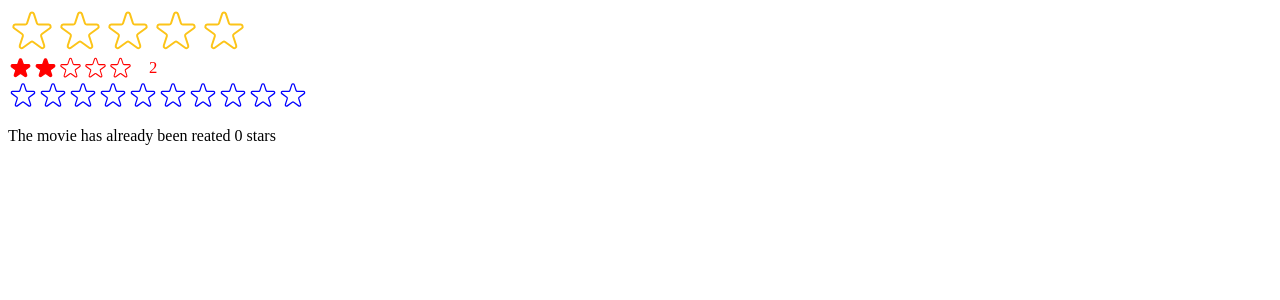
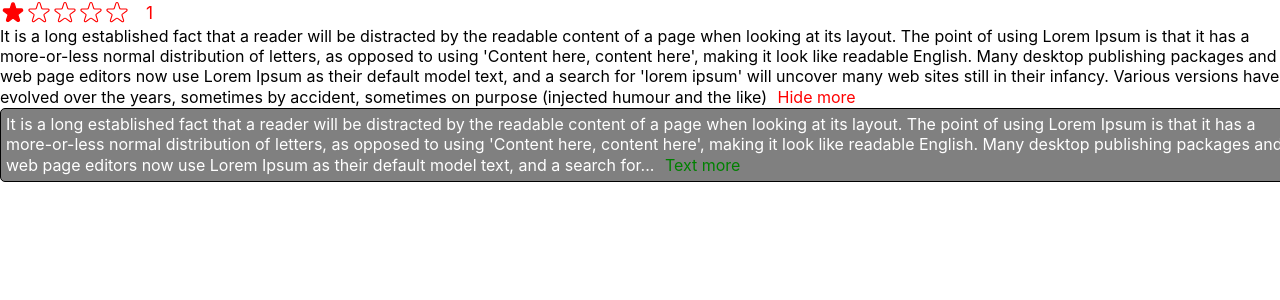
Before and after one commit to maurya-arjun/usepopcorn, a React (Create React App) app: page / in a window 1280 px wide. Shown: the top 300 px of the page. Built offline with nearby package versions, Linux system fonts and the light colour scheme.

Commit message:
create text expander resuable componenet

```diff
--- /dev/null
+++ b/src/TextExpander.js
@@ -0,0 +1,35 @@
+import React, { useState } from "react";
+
+const TextExpander = ({
+  expandButtonText = "Show more",
+  collapsedButtonText = "Hide more",
+  buttonTextColor = "red",
+  expanded = false,
+  collapsedNumWords = 10,
+  children,
+  className = "",
+}) => {
+  const [isExpand, setIsExpand] = useState(expanded);
+
+  const displayText = isExpand
+    ? children
+    : children.split(" ").slice(0, collapsedNumWords).join(" ") + "...";
+
+  const buttonStyle = {
+    background: "none",
+    font: "inherit",
+    border: "none",
+    color: buttonTextColor,
+  };
+
+  return (
+    <div className={className}>
+      <span>{displayText}</span>{" "}
+      <button onClick={() => setIsExpand((open) => !open)} style={buttonStyle}>
+        {isExpand ? collapsedButtonText : expandButtonText}
+      </button>
+    </div>
+  );
+};
+
+export default TextExpander;
--- a/src/index.css
+++ b/src/index.css
@@ -1,13 +1,23 @@
 body {
   margin: 0;
-  font-family: -apple-system, BlinkMacSystemFont, 'Segoe UI', 'Roboto', 'Oxygen',
-    'Ubuntu', 'Cantarell', 'Fira Sans', 'Droid Sans', 'Helvetica Neue',
+  font-family: -apple-system, BlinkMacSystemFont, "Segoe UI", "Roboto", "Oxygen",
+    "Ubuntu", "Cantarell", "Fira Sans", "Droid Sans", "Helvetica Neue",
     sans-serif;
   -webkit-font-smoothing: antialiased;
   -moz-osx-font-smoothing: grayscale;
 }
 
 code {
-  font-family: source-code-pro, Menlo, Monaco, Consolas, 'Courier New',
+  font-family: source-code-pro, Menlo, Monaco, Consolas, "Courier New",
     monospace;
 }
+
+.box {
+  width: 100%;
+  height: auto;
+  background-color: gray;
+  border: 1px solid black;
+  border-radius: 5px;
+  padding: 5px;
+  color: white;
+}
--- a/src/index.js
+++ b/src/index.js
@@ -1,34 +1,60 @@
 import React, { useState } from "react";
 import ReactDOM from "react-dom/client";
-// import "./index.css";
+import "./index.css";
 // import App from "./App";
 import StarRating from "./StarRating";
+import TextExpander from "./TextExpander";
 
-function Test() {
-  const [movieRating, setMovieRating] = useState(0);
-  return (
-    <div>
-      <StarRating
-        maxRating={10}
-        size={30}
-        color="blue"
-        onSetRating={setMovieRating}
-      />
-      <p>The movie has already been reated {movieRating} stars</p>
-    </div>
-  );
-}
+// function Test() {
+//   const [movieRating, setMovieRating] = useState(0);
+//   return (
+//     <div>
+//       <StarRating
+//         maxRating={10}
+//         size={30}
+//         color="blue"
+//         onSetRating={setMovieRating}
+//       />
+//       <p>The movie has already been reated {movieRating} stars</p>
+//     </div>
+//   );
+// }
 
 const root = ReactDOM.createRoot(document.getElementById("root"));
 root.render(
   <React.StrictMode>
     {/* <App /> */}
-    <StarRating
-      maxRating={5}
-      messages={["Terriable", "Bad", "Okay", "Good", "Amazing"]}
-    />
-    <StarRating maxRating={5} size={25} color="red" defaultRating={2} />
+    <StarRating maxRating={5} size={26} color="red" />
+    {/* <StarRating maxRating={5} size={25} color="red" defaultRating={2} /> */}
 
-    <Test />
+    {/* <Test /> */}
+    <TextExpander expanded={true}>
+      It is a long established fact that a reader will be distracted by the
+      readable content of a page when looking at its layout. The point of using
+      Lorem Ipsum is that it has a more-or-less normal distribution of letters,
+      as opposed to using 'Content here, content here', making it look like
+      readable English. Many desktop publishing packages and web page editors
+      now use Lorem Ipsum as their default model text, and a search for 'lorem
+      ipsum' will uncover many web sites still in their infancy. Various
+      versions have evolved over the years, sometimes by accident, sometimes on
+      purpose (injected humour and the like)
+    </TextExpander>
+    <TextExpander
+      expandButtonText="Text more"
+      buttonTextColor="green"
+      collapsedButtonText="Text hide"
+      collapsedNumWords={75}
+      className="box"
+    >
+      It is a long established fact that a reader will be distracted by the
+      readable content of a page when looking at its layout. The point of using
+      Lorem Ipsum is that it has a more-or-less normal distribution of letters,
+      as opposed to using 'Content here, content here', making it look like
+      readable English. Many desktop publishing packages and web page editors
+      now use Lorem Ipsum as their default model text, and a search for 'lorem
+      ipsum' will uncover many web sites still in their infancy. Various
+      versions have evolved over the years, sometimes by accident, sometimes on
+      purpose (injected humour and the like)
+    </TextExpander>
   </React.StrictMode>
 );
```
